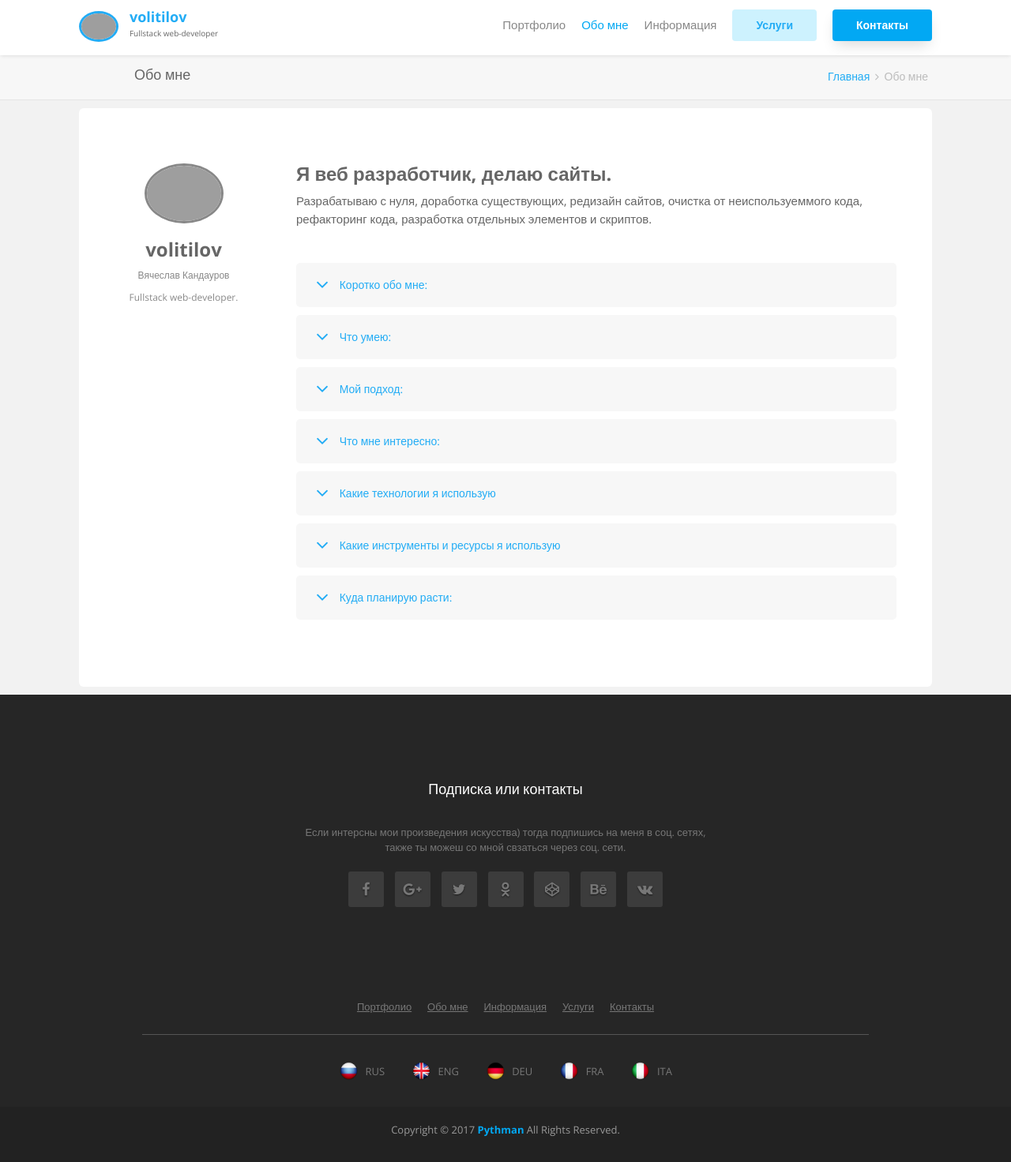
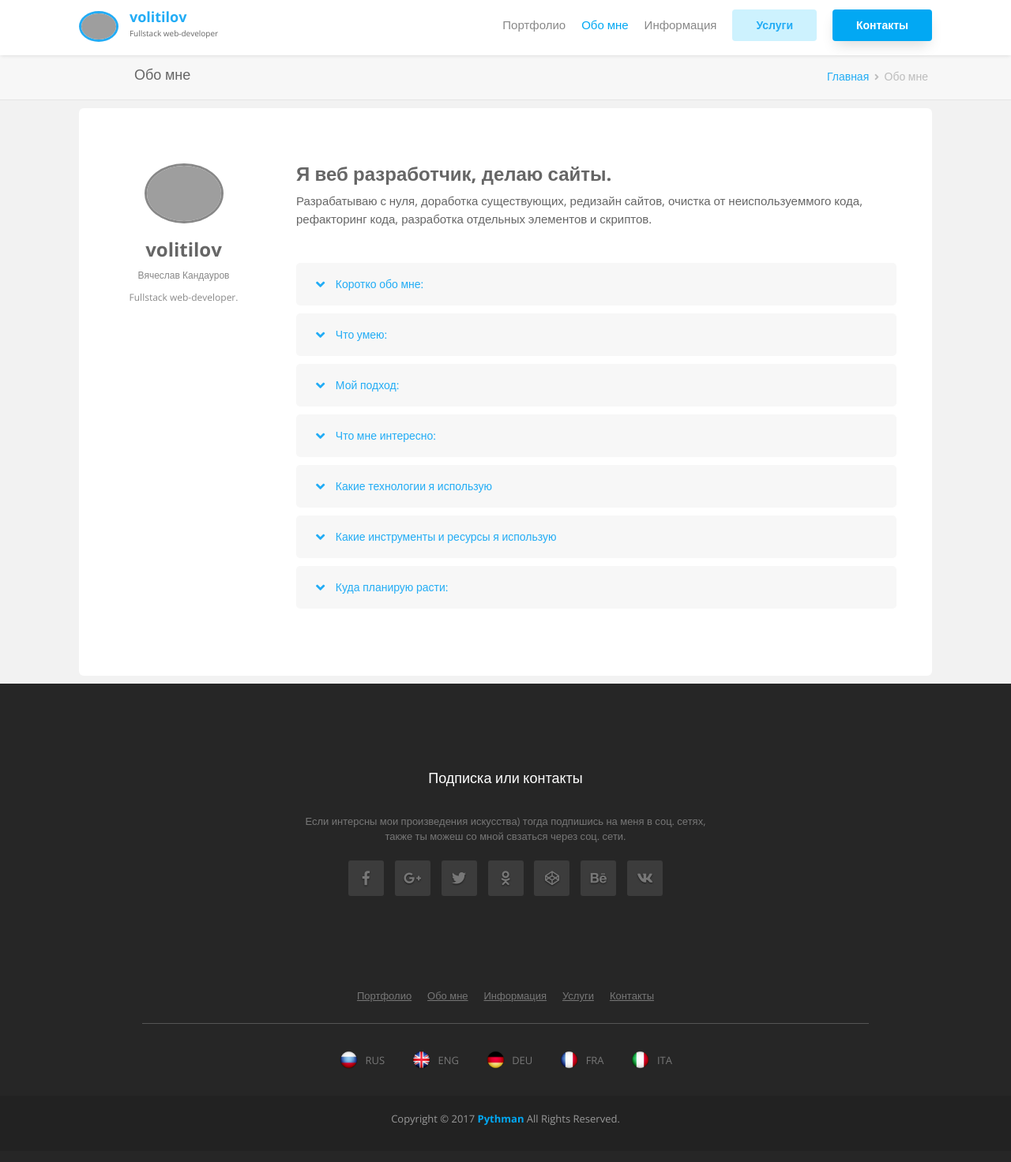
Before and after one commit to volitilov/Portfolio, a Django app: page /about in a window 1280 px wide. Shown: the whole page at 79% size. After the commit the page ends 1425 px from the top, so only its background shows below. Run offline with Django 3.2, Linux system fonts and the light colour scheme; some libraries are stand-ins or nearby versions; grey boxes are pictures that could not be loaded.

Commit message:
fix: подправил работу с иконками

```diff
--- a/my_site/static/css/components/page-header.css
+++ b/my_site/static/css/components/page-header.css
@@ -10,6 +10,9 @@
 	padding: 0;
 	font-weight: 500;
 	color: #666;
+}
+.page-header i {
+	font-size: 12px;
 }
 .page-header p {
 	font-size: 14px;
--- a/my_site/static/css/widjets/tree.css
+++ b/my_site/static/css/widjets/tree.css
@@ -3,7 +3,8 @@
   font-size: 14px;
 }
 .widjet-tree i {
-  font-size: 25px;
+  font-size: 18px;
+  margin-top: 3px;
 }
 .widjet-tree span:first-child {
   transition: 0.3s;
--- a/my_site/templates/base.html
+++ b/my_site/templates/base.html
@@ -50,9 +50,8 @@
 	<link href="{% static 'css/pages/services.css' %}" rel="stylesheet"/>
 	<link href="{% static 'css/pages/work.css' %}" rel="stylesheet"/>
 
-	<link rel="stylesheet" href="{% static 'lib/font-awesome/css/font-awesome.min.css' %}"/>
 	<link href="https://fonts.googleapis.com/css?family=Open+Sans:400,700&amp;subset=cyrillic" rel="stylesheet"/>
-	<!-- <script src="https://use.fontawesome.com/ea6abad13f.js"></script> -->
+	<link rel="stylesheet" href="https://use.fontawesome.com/releases/v5.3.1/css/all.css" integrity="sha384-mzrmE5qonljUremFsqc01SB46JvROS7bZs3IO2EmfFsd15uHvIt+Y8vEf7N7fWAU" crossorigin="anonymous">
 
 	<!--[if lte IE 8]><script src="{% static 'js/html5shiv.js' %}"></script><![endif]-->
 
--- a/my_site/templates/components/_footer.html
+++ b/my_site/templates/components/_footer.html
@@ -6,16 +6,16 @@
 			<p>Если интерсны мои произведения искусства) тогда подпишись на меня в соц. сетях,<br>
 			также ты можеш со мной свзаться через соц. сети.</p>
 			<ul>
-				<li><a href="https://www.facebook.com/volitilov" title="facebook" target="_blank"><i class="fa fa-facebook"></i></a></li>
-				<li><a href="#" title="google-plus"><i class="fa fa-google-plus"></i></a></li>
-				{# <li><a href="#"><i class="fa fa-pinterest-p"></i></a></li> #}
-				{# <li><a href="#"><i class="fa fa-youtube"></i></a></li> #}
-				<li><a href="https://twitter.com/_volitilov_?lang=ru" title="twitter" target="_blank"><i class="fa fa-twitter"></i></a></li>
-				<li><a href="https://ok.ru/profile/567774078600" title="odnoklassniki" target="_blank"><i class="fa fa-odnoklassniki"></i></a></li>
-				{# <li><a href="#"><i class="fa fa-instagram"></i></a></li> #}
-				<li><a href="https://codepen.io/volitilov/" title="codepen"><i class="fa fa-codepen"></i></a></li>
-				<li><a href="https://www.behance.net/volitilov1ebb" title="behance"><i class="fa fa-behance"></i></a></li>
-				<li><a href="https://vk.com/volitilov" title="vk" target="_blank"><i class="fa fa-vk"></i></a></li>
+				<li><a href="https://www.facebook.com/volitilov" title="facebook" target="_blank"><i class="fab fa-facebook-f"></i></a></li>
+				<li><a href="#" title="google-plus"><i class="fab fa-google-plus-g"></i></a></li>
+				{# <li><a href="#"><i class="fab fa-pinterest-p"></i></a></li> #}
+				{# <li><a href="#"><i class="fab fa-youtube"></i></a></li> #}
+				<li><a href="https://twitter.com/_volitilov_?lang=ru" title="twitter" target="_blank"><i class="fab fa-twitter"></i></a></li>
+				<li><a href="https://ok.ru/profile/567774078600" title="odnoklassniki" target="_blank"><i class="fab fa-odnoklassniki"></i></a></li>
+				{# <li><a href="#"><i class="fab fa-instagram"></i></a></li> #}
+				<li><a href="https://codepen.io/volitilov/" title="codepen"><i class="fab fa-codepen"></i></a></li>
+				<li><a href="https://www.behance.net/volitilov1ebb" title="behance"><i class="fab fa-behance"></i></a></li>
+				<li><a href="https://vk.com/volitilov" title="vk" target="_blank"><i class="fab fa-vk"></i></a></li>
 			</ul>
 		</div>
 		<nav class="col-xs-12 footer-menu">
```
